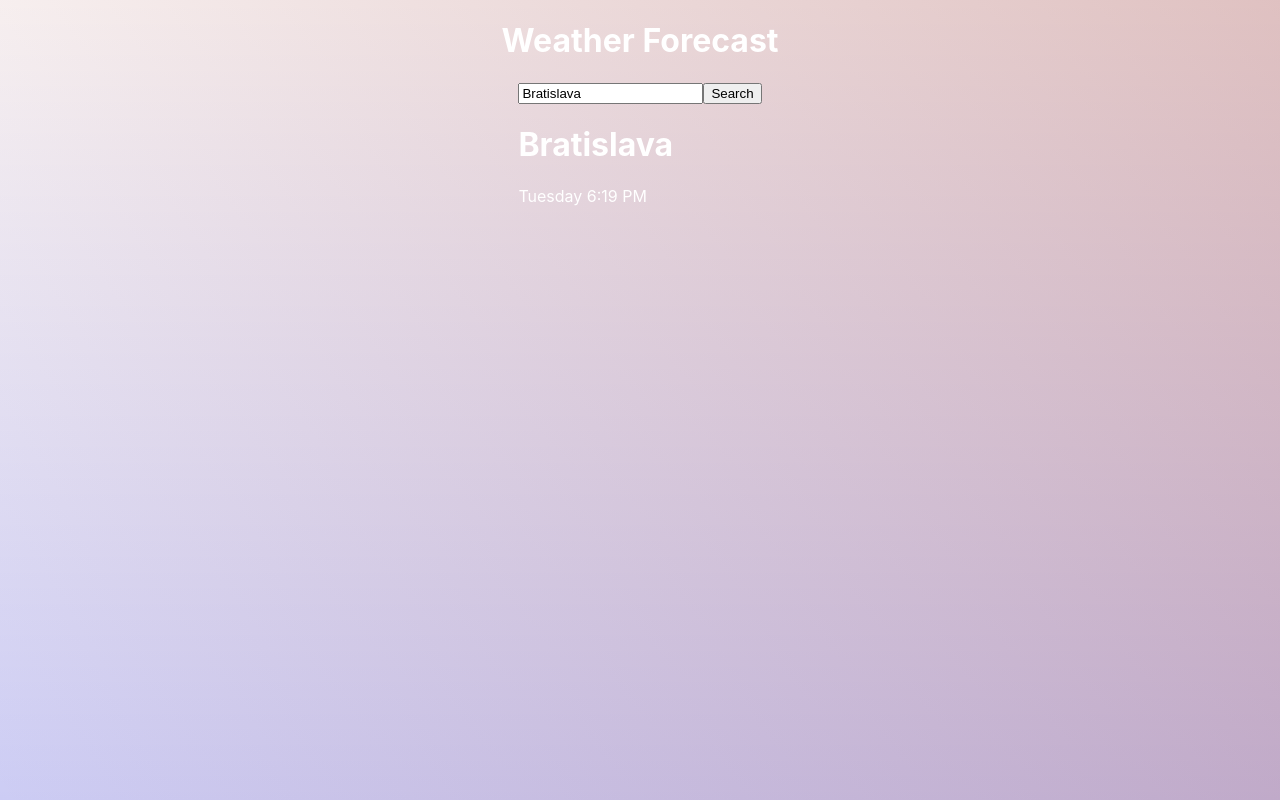
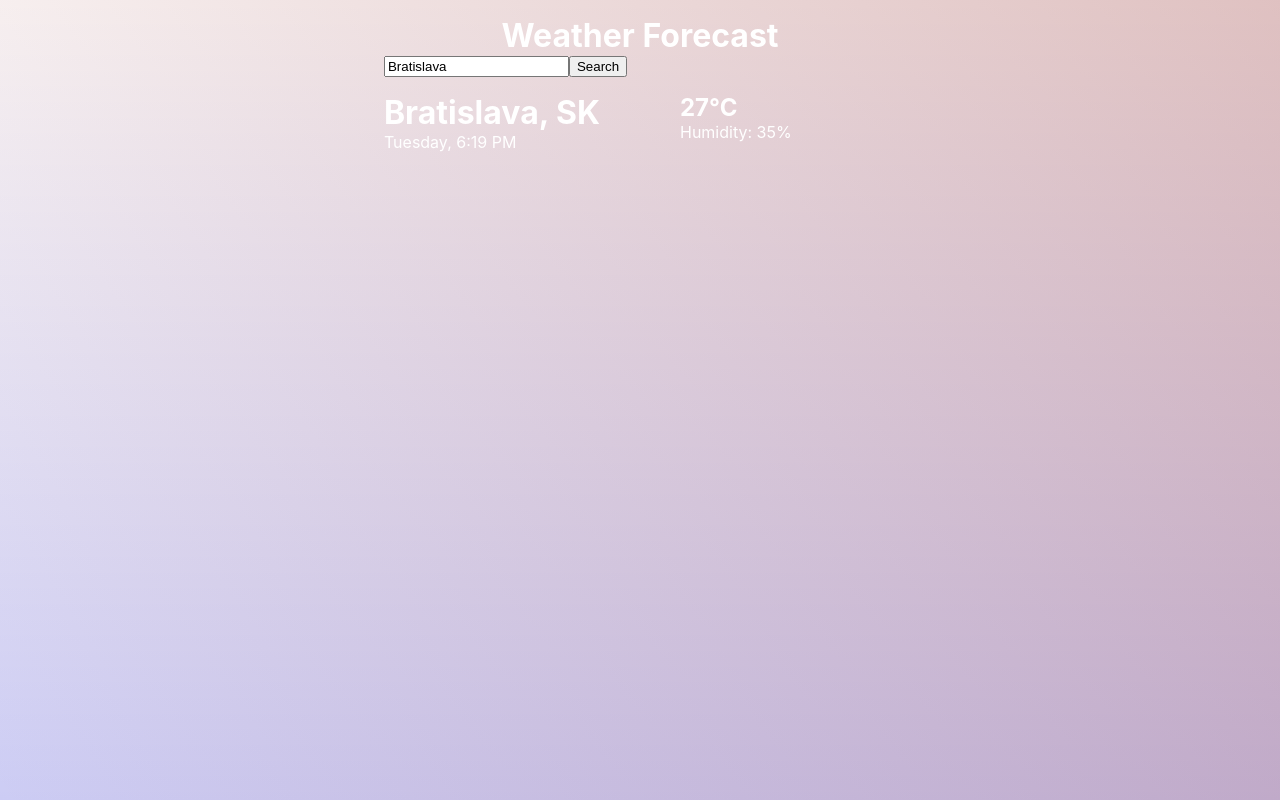
Before and after one commit to miroslavaka/weather-app, a React (Create React App) app: page / in a window 1280 px wide. Built offline with nearby package versions, Linux system fonts and the light colour scheme.

Commit message:
first attempt to display api data

```diff
--- a/src/App.css
+++ b/src/App.css
@@ -1,3 +1,9 @@
+body {
+  margin: 0;
+  font-family: -apple-system, BlinkMacSystemFont, 'Segoe UI', 'Roboto', 'Oxygen',
+    'Ubuntu', 'Cantarell', 'Fira Sans', 'Droid Sans', 'Helvetica Neue',
+    sans-serif;
+}
 .App {
   /* text-align: center; */
   background: #eee;
@@ -21,6 +27,16 @@
   color: white;
 }
 
-/* .App-link {
-  color: #fc82df;
-} */
+/*Weather*/
+h1,
+h2 {
+  margin: 1rem 0 0 0;
+}
+p {
+  margin: 0;
+}
+.overview {
+  display: grid;
+  grid-template-columns: 1fr 1fr;
+  gap: 5rem;
+}
--- a/src/Weather.js
+++ b/src/Weather.js
@@ -6,11 +6,12 @@ import { InfinitySpin } from 'react-loader-spinner';
 const Weather = () => {
   const [city, setCity] = useState('Bratislava');
   const [loaded, setLoaded] = useState(false);
-  const [result, setResult] = useState({
+  const [data, setData] = useState({
     temperature: null,
     description: null,
     humidity: null,
     wind: null,
+    country: null,
     icon: null,
   });
 
@@ -35,11 +36,12 @@ const Weather = () => {
   function getResponse(response) {
     console.log(response);
     setLoaded(true);
-    setResult({
+    setData({
       temperature: response.data.main.temp,
       description: response.data.weather[0].description,
       humidity: response.data.main.humidity,
       wind: response.data.wind.speed,
+      country: response.data.sys.country,
     });
   }
 
@@ -66,12 +68,20 @@ const Weather = () => {
           />
           <input type="submit" value="Search" />
         </form>
-        <div>
-          <h1>{city}</h1>
-          <p>
-            {currentDay}, {currentTime}{' '}
-          </p>
-          <p></p>
+        <div className="overview">
+          <div className="result">
+            <h1>
+              {city},{data.country}
+            </h1>
+            <p>
+              {currentDay}, {currentTime}{' '}
+            </p>
+            <p>{data.description}</p>
+          </div>
+          <div>
+            <h2>{data.temperature}°C</h2>
+            <p>Humidity: {data.humidity}%</p>
+          </div>
         </div>
       </div>
     );
@@ -87,13 +97,17 @@ const Weather = () => {
           />
           <input type="submit" value="Search" />
         </form>
-        <div>
-          <h1>{city}</h1>
+        <div className="overview">
+          <div className="result">
+            <h1>{city}, SK</h1>
+            <p>
+              {currentDay}, {currentTime}{' '}
+            </p>
+            <p>{data.description}</p>
+          </div>
           <div>
-            <p>
-              {currentDay} {currentTime}
-            </p>
-            <p></p>
+            <h2>27°C</h2>
+            <p>Humidity: 35%</p>
           </div>
         </div>
         {/* <InfinitySpin width="180" color="#eee" /> */}
--- a/src/index.css
+++ b/src/index.css
@@ -1,12 +1,3 @@
-body {
-  margin: 0;
-  font-family: -apple-system, BlinkMacSystemFont, 'Segoe UI', 'Roboto', 'Oxygen',
-    'Ubuntu', 'Cantarell', 'Fira Sans', 'Droid Sans', 'Helvetica Neue',
-    sans-serif;
-  -webkit-font-smoothing: antialiased;
-  -moz-osx-font-smoothing: grayscale;
-}
-
 code {
   font-family: source-code-pro, Menlo, Monaco, Consolas, 'Courier New',
     monospace;
```
